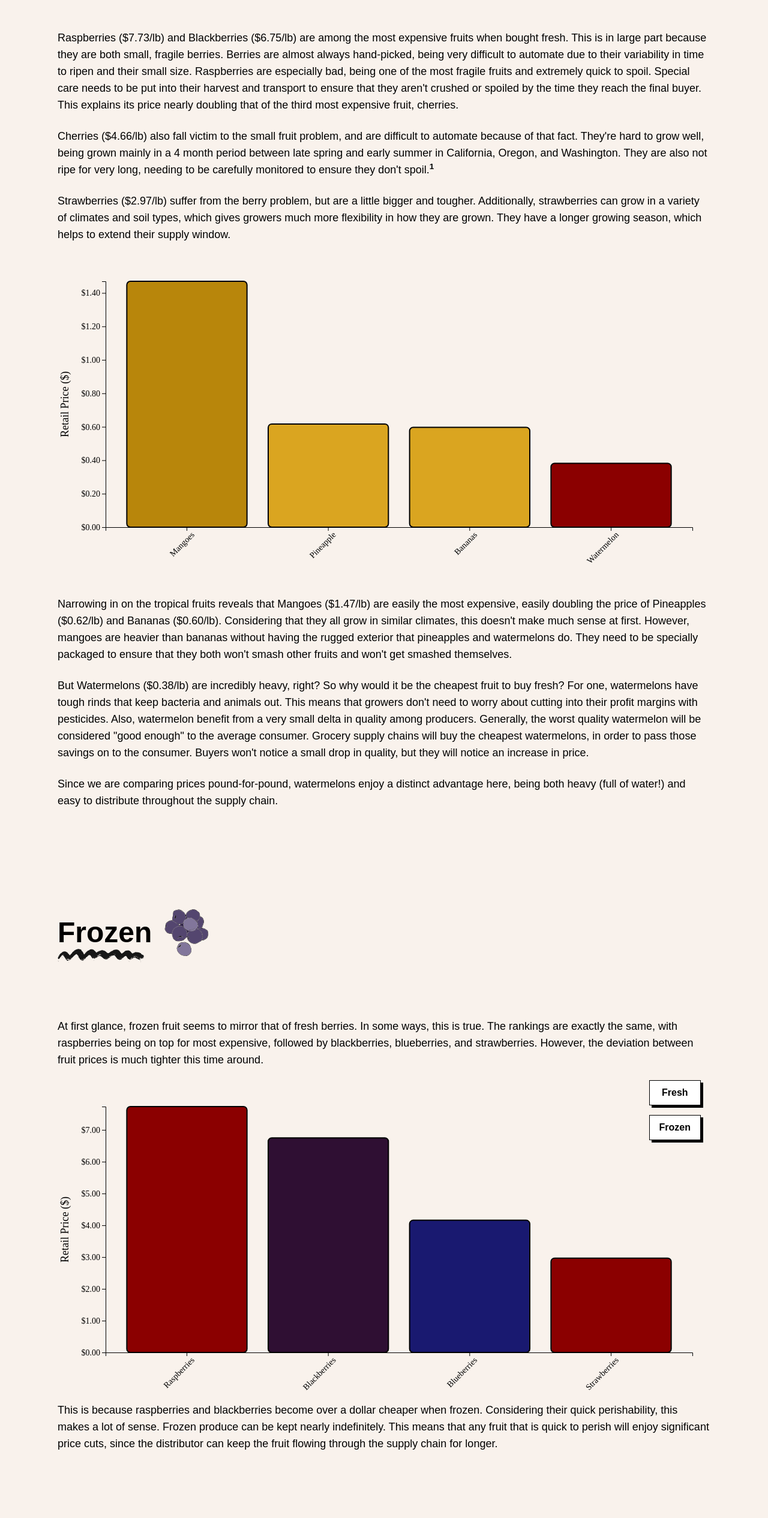
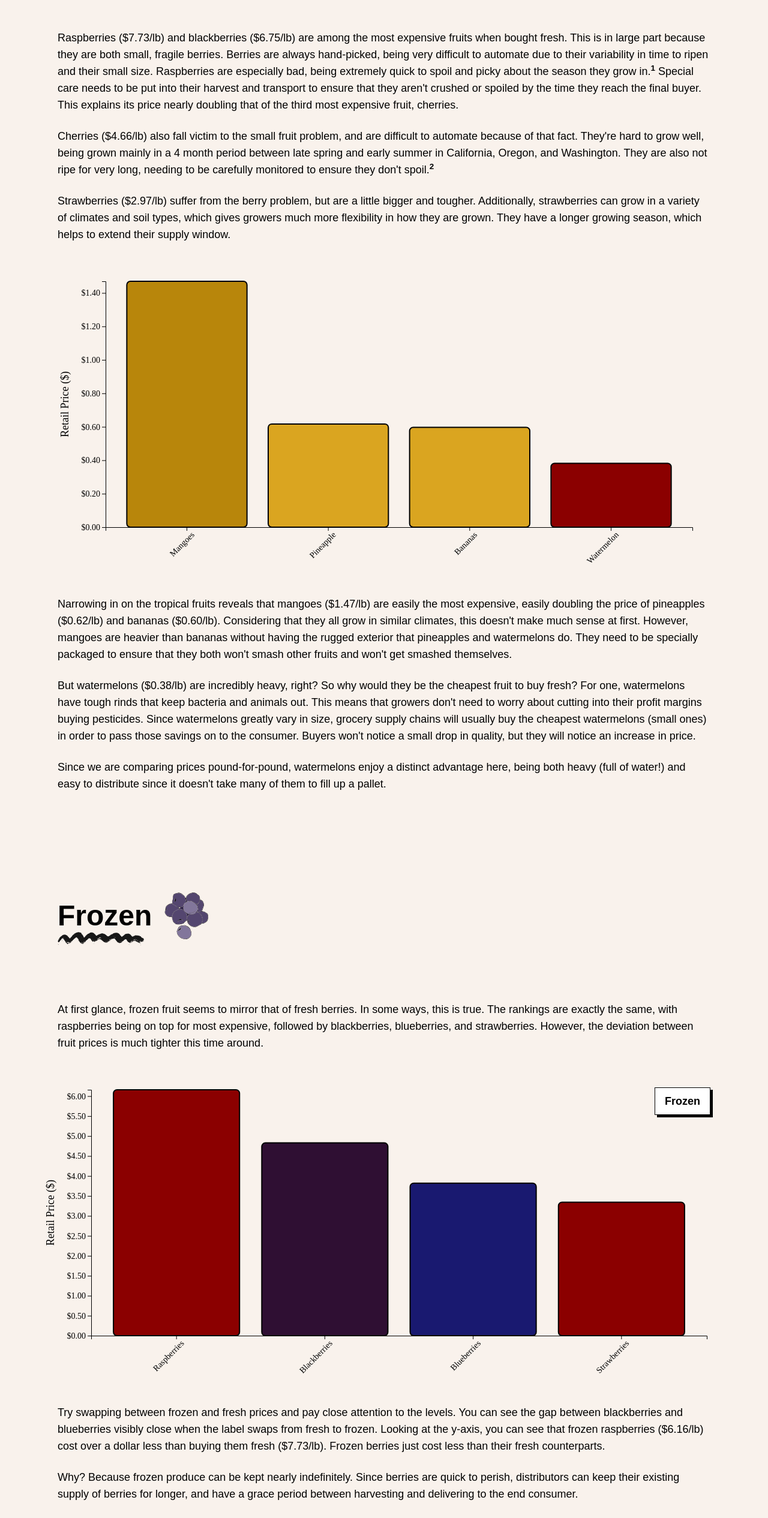
Before and after one commit to liambsulliva/data-story, a SvelteKit app: page / in a window 1280 px wide. Shown: the part 2499-5030 px from the top of the page at 60% size. Built offline with nearby package versions, Linux system fonts and the light colour scheme; a web font is replaced by a local one.

Commit message:
stop relying on the helper function, clean data better instead

```diff
--- a/src/lib/BarChart.svelte
+++ b/src/lib/BarChart.svelte
@@ -28,13 +28,6 @@
 		const response = await fetch('/Fruit-Prices-2022-Modified.csv');
 		const text = await response.text();
 		return d3.csvParse(text) as unknown as FruitData[];
-	};
-
-	// Helper function to get the first part of the fruit name (before comma) OR the alternate name in (parens)
-	const getFruitDisplayName = (fruit: string) => {
-		const primaryName = fruit.split(',')[0].trim();
-		const match = primaryName.match(/\(([^)]+)\)/);
-		return match ? match[1].charAt(0).toUpperCase() + match[1].slice(1) : primaryName;
 	};
 
 	const createChart = async () => {
@@ -104,13 +97,13 @@
 
 			y = d3
 				.scaleBand()
-				.domain(filteredData.map((d) => getFruitDisplayName(d.Fruit)))
+				.domain(filteredData.map((d) => d.Fruit))
 				.range([height, 0])
 				.padding(barSpacing / (barHeight + barSpacing));
 		} else {
 			x = d3
 				.scaleBand()
-				.domain(filteredData.map((d) => getFruitDisplayName(d.Fruit)))
+				.domain(filteredData.map((d) => d.Fruit))
 				.range([0, width])
 				.padding(containerWidth < 450 ? 0.05 : containerWidth < 800 ? 0.1 : 0.15);
 
@@ -157,12 +150,12 @@
 		if (isMobileLayout) {
 			bars
 				.attr('x', 0)
-				.attr('y', (d) => (y as d3.ScaleBand<string>)(getFruitDisplayName(d.Fruit))!)
+				.attr('y', (d) => (y as d3.ScaleBand<string>)(d.Fruit)!)
 				.attr('width', (d) => (x as d3.ScaleLinear<number, number>)(d.RetailPrice))
 				.attr('height', (y as d3.ScaleBand<string>).bandwidth());
 		} else {
 			bars
-				.attr('x', (d) => (x as d3.ScaleBand<string>)(getFruitDisplayName(d.Fruit))!)
+				.attr('x', (d) => (x as d3.ScaleBand<string>)(d.Fruit)!)
 				.attr('y', (d) => (y as d3.ScaleLinear<number, number>)(d.RetailPrice))
 				.attr('width', (x as d3.ScaleBand<string>).bandwidth())
 				.attr('height', (d) => height - (y as d3.ScaleLinear<number, number>)(d.RetailPrice));
@@ -187,7 +180,7 @@
 						.style('opacity', 1)
 						.html(
 							`
-							<div style="font-weight: bold">${getFruitDisplayName(d.Fruit)}</div>
+							<div style="font-weight: bold">${d.Fruit}</div>
 							<div>$${Number(d.RetailPrice).toFixed(2)} ${d.RetailPriceUnit}</div>
 						`
 						)
@@ -211,7 +204,7 @@
 						.style('opacity', 1)
 						.html(
 							`
-							<div style="font-weight: bold">${getFruitDisplayName(d.Fruit)}</div>
+							<div style="font-weight: bold">${d.Fruit}</div>
 							<div>$${Number(d.RetailPrice).toFixed(2)} ${d.RetailPriceUnit}</div>
 						`
 						)
--- a/src/lib/ComparisonChart.svelte
+++ b/src/lib/ComparisonChart.svelte
@@ -29,13 +29,6 @@
 		const response = await fetch('/Fruit-Prices-2022-Modified.csv');
 		const text = await response.text();
 		return d3.csvParse(text) as unknown as FruitData[];
-	};
-
-	// Helper function to get the first part of the fruit name (before comma) OR the alternate name in (parens)
-	const getFruitDisplayName = (fruit: string) => {
-		const primaryName = fruit.split(',')[0].trim();
-		const match = primaryName.match(/\(([^)]+)\)/);
-		return match ? match[1].charAt(0).toUpperCase() + match[1].slice(1) : primaryName;
 	};
 
 	const createChart = async () => {
@@ -105,13 +98,13 @@
 
 			y = d3
 				.scaleBand()
-				.domain(filteredData.map((d) => getFruitDisplayName(d.Fruit)))
+				.domain(filteredData.map((d) => d.Fruit))
 				.range([height, 0])
 				.padding(barSpacing / (barHeight + barSpacing));
 		} else {
 			x = d3
 				.scaleBand()
-				.domain(filteredData.map((d) => getFruitDisplayName(d.Fruit)))
+				.domain(filteredData.map((d) => d.Fruit))
 				.range([0, width])
 				.padding(containerWidth < 450 ? 0.05 : containerWidth < 800 ? 0.1 : 0.15);
 
@@ -158,12 +151,12 @@
 		if (isMobileLayout) {
 			bars
 				.attr('x', 0)
-				.attr('y', (d) => (y as d3.ScaleBand<string>)(getFruitDisplayName(d.Fruit))!)
+				.attr('y', (d) => (y as d3.ScaleBand<string>)(d.Fruit)!)
 				.attr('width', (d) => (x as d3.ScaleLinear<number, number>)(d.RetailPrice))
 				.attr('height', (y as d3.ScaleBand<string>).bandwidth());
 		} else {
 			bars
-				.attr('x', (d) => (x as d3.ScaleBand<string>)(getFruitDisplayName(d.Fruit))!)
+				.attr('x', (d) => (x as d3.ScaleBand<string>)(d.Fruit)!)
 				.attr('y', (d) => (y as d3.ScaleLinear<number, number>)(d.RetailPrice))
 				.attr('width', (x as d3.ScaleBand<string>).bandwidth())
 				.attr('height', (d) => height - (y as d3.ScaleLinear<number, number>)(d.RetailPrice));
@@ -188,7 +181,7 @@
 						.style('opacity', 1)
 						.html(
 							`
-							<div style="font-weight: bold">${getFruitDisplayName(d.Fruit)}</div>
+							<div style="font-weight: bold">${d.Fruit}</div>
 							<div>$${Number(d.RetailPrice).toFixed(2)} ${d.RetailPriceUnit}</div>
 						`
 						)
@@ -212,7 +205,7 @@
 						.style('opacity', 1)
 						.html(
 							`
-							<div style="font-weight: bold">${getFruitDisplayName(d.Fruit)}</div>
+							<div style="font-weight: bold">${d.Fruit}</div>
 							<div>$${Number(d.RetailPrice).toFixed(2)} ${d.RetailPriceUnit}</div>
 						`
 						)
@@ -355,26 +348,25 @@
 			timeout = setTimeout(later, wait);
 		};
 	}
+
+	const cycleForm = () => {
+		const currentIndex = forms.indexOf(activeForm);
+		const nextIndex = (currentIndex + 1) % forms.length;
+		activeForm = forms[nextIndex];
+		createChart();
+	};
 </script>
 
-{#if forms.length > 1}
-	<div class="form-buttons-container">
-		<div class="form-buttons">
-			{#each forms as form}
-				<button
-					class="text-md relative z-10 border border-[#000] bg-white px-4 py-2 font-proximaNova font-bold shadow-[4px_4px_0px_#000] hover:bg-gray-100"
-					class:active={activeForm === form}
-					on:click={() => {
-						activeForm = form;
-						createChart();
-					}}
-				>
-					{form}
-				</button>
-			{/each}
-		</div>
-	</div>
-{/if}
+<div class="relative">
+	{#if forms.length > 1}
+		<button
+			class="text-md absolute right-6 top-4 z-0 border border-[#000] bg-white px-4 py-2 font-proximaNova text-lg font-bold shadow-[4px_4px_0px_#000] hover:bg-gray-100"
+			on:click={cycleForm}
+		>
+			{activeForm}
+		</button>
+	{/if}
+</div>
 
 <div class="chart-container" bind:this={chartContainer}></div>
 
--- a/src/routes/+page.svelte
+++ b/src/routes/+page.svelte
@@ -127,14 +127,16 @@
 			/>
 			<div class="my-8">
 				<p class="mt-8 py-3 font-proximaNova text-lg">
-					Raspberries ($7.73/lb) and Blackberries ($6.75/lb) are among the most expensive fruits
+					Raspberries ($7.73/lb) and blackberries ($6.75/lb) are among the most expensive fruits
 					when bought fresh. This is in large part because they are both small, fragile berries.
-					Berries are almost always hand-picked, being very difficult to automate due to their
-					variability in time to ripen and their small size. Raspberries are especially bad, being
-					one of the most fragile fruits and extremely quick to spoil. Special care needs to be put
-					into their harvest and transport to ensure that they aren't crushed or spoiled by the time
-					they reach the final buyer. This explains its price nearly doubling that of the third most
-					expensive fruit, cherries.
+					Berries are always hand-picked, being very difficult to automate due to their variability
+					in time to ripen and their small size. Raspberries are especially bad, being extremely
+					quick to spoil and picky about the season they grow in.<Link
+						href="https://www.mashed.com/196372/why-are-raspberries-so-expensive/"
+						><sup>1</sup></Link
+					> Special care needs to be put into their harvest and transport to ensure that they aren't
+					crushed or spoiled by the time they reach the final buyer. This explains its price nearly doubling
+					that of the third most expensive fruit, cherries.
 				</p>
 				<p class="py-3 font-proximaNova text-lg">
 					Cherries ($4.66/lb) also fall victim to the small fruit problem, and are difficult to
@@ -142,7 +144,7 @@
 					period between late spring and early summer in California, Oregon, and Washington. They
 					are also not ripe for very long, needing to be carefully monitored to ensure they don't
 					spoil.<Link href="https://www.mashed.com/194002/why-are-cherries-so-expensive/"
-						><sup>1</sup></Link
+						><sup>2</sup></Link
 					>
 				</p>
 				<p class="py-3 font-proximaNova text-lg">
@@ -155,27 +157,26 @@
 			<BarChart form={'Fresh'} fruits={['Mangoes', 'Bananas', 'Pineapple', 'Watermelon']} />
 			<div class="my-8">
 				<p class="py-3 font-proximaNova text-lg">
-					Narrowing in on the tropical fruits reveals that Mangoes ($1.47/lb) are easily the most
-					expensive, easily doubling the price of Pineapples ($0.62/lb) and Bananas ($0.60/lb).
+					Narrowing in on the tropical fruits reveals that mangoes ($1.47/lb) are easily the most
+					expensive, easily doubling the price of pineapples ($0.62/lb) and bananas ($0.60/lb).
 					Considering that they all grow in similar climates, this doesn't make much sense at first.
 					However, mangoes are heavier than bananas without having the rugged exterior that
 					pineapples and watermelons do. They need to be specially packaged to ensure that they both
 					won't smash other fruits and won't get smashed themselves.
 				</p>
 				<p class="py-3 font-proximaNova text-lg">
-					But Watermelons ($0.38/lb) are incredibly heavy, right? So why would it be the cheapest
+					But watermelons ($0.38/lb) are incredibly heavy, right? So why would they be the cheapest
 					fruit to buy fresh? For one, watermelons have tough rinds that keep bacteria and animals
 					out. This means that growers don't need to worry about cutting into their profit margins
-					with pesticides. Also, watermelon benefit from a very small delta in quality among
-					producers. Generally, the worst quality watermelon will be considered "good enough" to the
-					average consumer. Grocery supply chains will buy the cheapest watermelons, in order to
-					pass those savings on to the consumer. Buyers won't notice a small drop in quality, but
-					they will notice an increase in price.
+					buying pesticides. Since watermelons greatly vary in size, grocery supply chains will
+					usually buy the cheapest watermelons (small ones) in order to pass those savings on to the
+					consumer. Buyers won't notice a small drop in quality, but they will notice an increase in
+					price.
 				</p>
 				<p class="py-3 font-proximaNova text-lg">
 					Since we are comparing prices pound-for-pound, watermelons enjoy a distinct advantage
-					here, being both heavy (full of water!) and easy to distribute throughout the supply
-					chain.
+					here, being both heavy (full of water!) and easy to distribute since it doesn't take many
+					of them to fill up a pallet.
 				</p>
 			</div>
 		</div>
@@ -188,25 +189,40 @@
 				<img src="/header-scribble.svg" alt="Underline" class="w-36" />
 			</div>
 		</div>
-		<div class="mx-6">
+		<div class="mx-6 my-8">
 			<p class="mt-8 py-3 font-proximaNova text-lg">
 				At first glance, frozen fruit seems to mirror that of fresh berries. In some ways, this is
 				true. The rankings are exactly the same, with raspberries being on top for most expensive,
 				followed by blackberries, blueberries, and strawberries. However, the deviation between
 				fruit prices is much tighter this time around.
 			</p>
-			<ComparisonChart
-				forms={['Fresh', 'Frozen']}
-				fruits={['Blueberries', 'Blackberries', 'Raspberries', 'Strawberries']}
-			/>
+		</div>
+		<ComparisonChart
+			forms={['Frozen', 'Fresh']}
+			fruits={['Blueberries', 'Blackberries', 'Raspberries', 'Strawberries']}
+		/>
+		<div class="mx-6 my-8">
 			<p class="py-3 font-proximaNova text-lg">
-				This is because raspberries and blackberries become over a dollar cheaper when frozen.
-				Considering their quick perishability, this makes a lot of sense. Frozen produce can be kept
-				nearly indefinitely. This means that any fruit that is quick to perish will enjoy
-				significant price cuts, since the distributor can keep the fruit flowing through the supply
-				chain for longer.
+				Try swapping between frozen and fresh prices and pay close attention to the levels. You can
+				see the gap between blackberries and blueberries visibly close when the label swaps from
+				fresh to frozen. Looking at the y-axis, you can see that frozen raspberries ($6.16/lb) cost
+				over a dollar less than buying them fresh ($7.73/lb). Frozen berries just cost less than
+				their fresh counterparts.
 			</p>
-			<p class="py-3 font-proximaNova text-lg"></p>
+			<p class="py-3 font-proximaNova text-lg">
+				Why? Because frozen produce can be kept nearly indefinitely. Since berries are quick to
+				perish, distributors can keep their existing supply of berries for longer, and have a grace
+				period between harvesting and delivering to the end consumer.
+			</p>
+			<p class="py-3 font-proximaNova text-lg">
+				This is absolutely vital when you consider that berries very beholden to their harvest
+				seasons.<Link
+					href="https://www.gardeningknowhow.com/edible/fruits/berries/harvesting-berries.htm"
+					><sup>3</sup></Link
+				> When frozen, berries can last well into the winter months where fresh fruit would go bad. The
+				savings that come from this long-term storage are passed on to the consumer, leading to frozen
+				berries costing anywhere from $0.34 to $1.57 less than they would if they were picked fresh.
+			</p>
 		</div>
 	</section>
 	<section class="mt-36 lg:mx-8">
@@ -217,7 +233,7 @@
 				<img src="/header-scribble.svg" alt="Underline" class="w-40" />
 			</div>
 		</div>
-		<div class="mx-6">
+		<div class="mx-6 my-8">
 			<BarChart
 				form={'Canned'}
 				fruits={[
@@ -229,6 +245,8 @@
 					'Pineapple, packed in syrup or water'
 				]}
 			/>
+		</div>
+		<div class="mx-6 my-8">
 			<p class="mt-8 py-3 font-proximaNova text-lg">
 				Cherries immediately jump out as an outlier here. Most of the fruits average around $2/lb,
 				but cherries sit at a staggering $5.24/lb. This is for a few reasons. For one, the other
@@ -237,6 +255,19 @@
 				their volume when dried out, meaning that more cherries need to be packed into a single
 				container.
 			</p>
+		</div>
+		<div class="mx-6 my-8">
+			<ComparisonChart
+				forms={['Canned', 'Fresh']}
+				fruits={[
+					'Apples, applesauce',
+					'Apricots, packed in syrup or water',
+					'Cherries, packed in syrup or water',
+					'Peaches, packed in syrup or water',
+					'Pears, packed in syrup or water',
+					'Pineapple, packed in syrup or water'
+				]}
+			/>
 			<p class="py-3 font-proximaNova text-lg"></p>
 			<p class="py-3 font-proximaNova text-lg"></p>
 		</div>
```
Also changed, not shown: static/Fruit-Prices-2022-Modified.csv.
